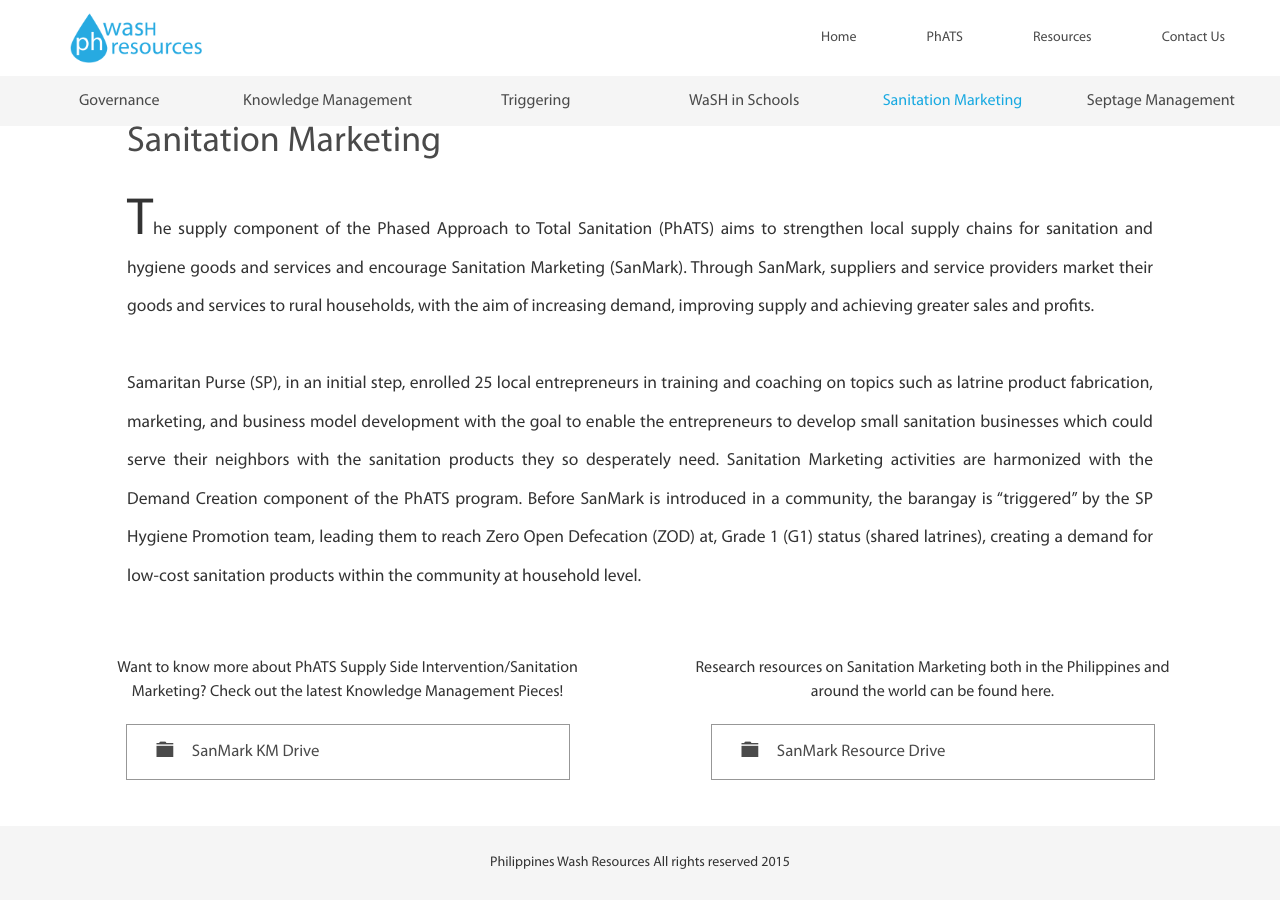
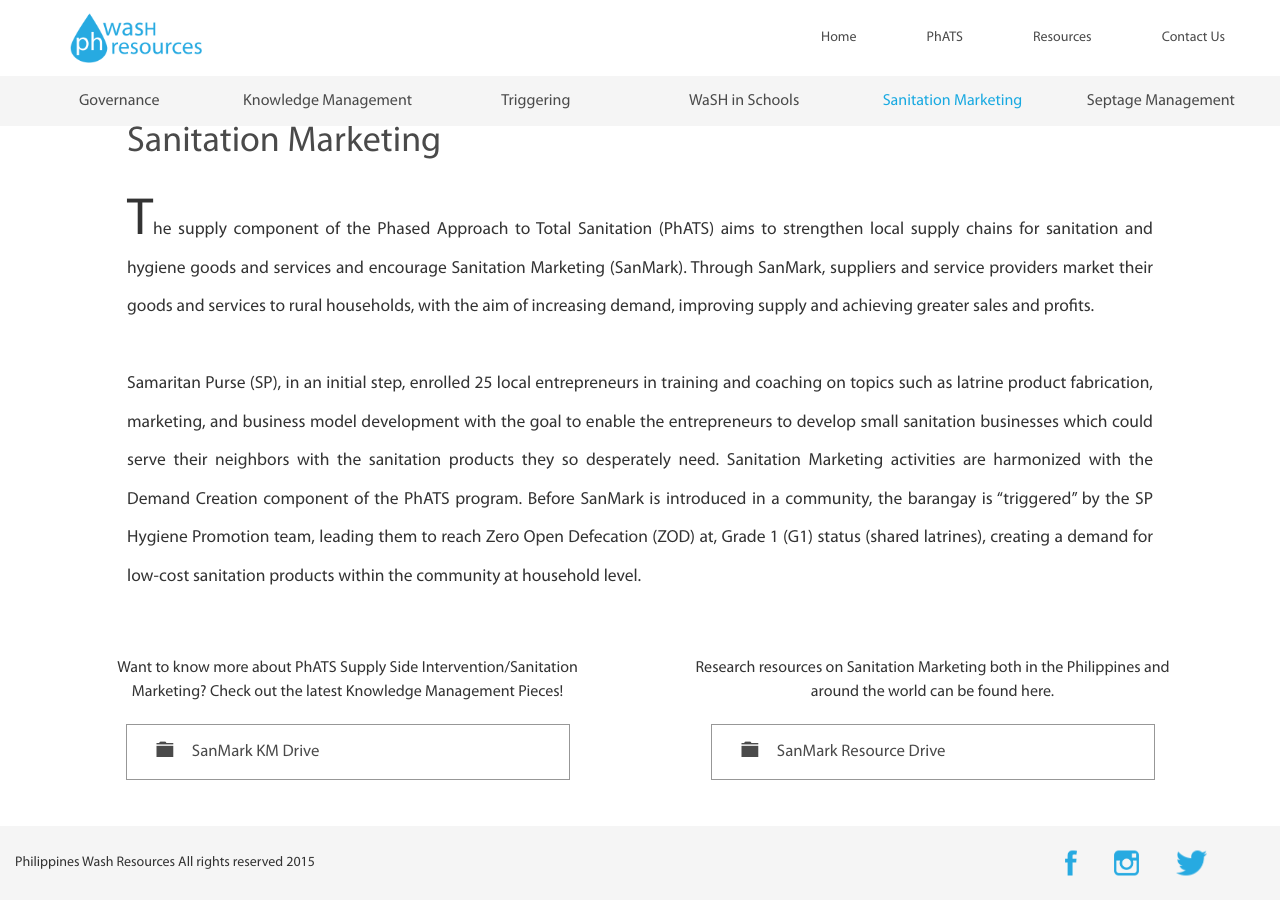
Before and after one commit to phwashresources/phwashresources.github.io, a Jekyll site: the page built from _pillars/sanitation-management.md, in a window 1280 px wide and 900 px high, scrolled down 1004 px. Built offline with Jekyll 4.4.1, drawn with Linux system fonts in a browser that asks for light colours; a style sheet for code colours, icons or effects is not loaded.

Commit message:
Revert footer

```diff
--- a/_includes/footer.html
+++ b/_includes/footer.html
@@ -1,7 +1,16 @@
 <footer>
   <div class="container">
-    <ul id="footer-content">
-      <li>Philippines Wash Resources All rights reserved 2015</li>
-    </ul>
+    <div class="copyright">Philippines Wash Resources All rights reserved 2015</div>
+    <div class="social-media-buttons">
+      <ul>
+        {% for socialMedia in site.data.media %}
+        <li>
+          <a href="{{ socialMedia.iconUrl }}" target="_blank">
+            <img src="{{ socialMedia.icon }}"/>
+          </a>
+        </li>
+        {% endfor %}
+      </ul>
+    </div>
   </div>
 </footer>
--- a/_sass/main.sass
+++ b/_sass/main.sass
@@ -144,21 +144,9 @@ nav
 footer
   .container
     width: 100%
-    #footer-content
-      list-style: none
-      padding-left: 0
-      margin-bottom: 0
-      position: relative
-      top: 50%
-      transform: translateY(-50%)
-      text-align: center
-      -webkit-transform: translateY(-50%)
-      -moz-transform: translateY(-50%)
-      -o-transform: translateY(-50%)
-      -ms-transform: translateY(-50%)
-      a
-        text-decoration: none
-        color: #333
+    .social-media-buttons
+      margin-right: 58px
+
 @media (min-width: 1367px)
   .navbar-default
     .container
@@ -328,11 +316,13 @@ footer
   footer
     .container
       .copyright
+        margin: 0 !important
         float: none
         transform: none
         top: 8px
         text-align: center
       .social-media-buttons
+        margin: 0 !important
         float: none
         height: auto
         ul
```
